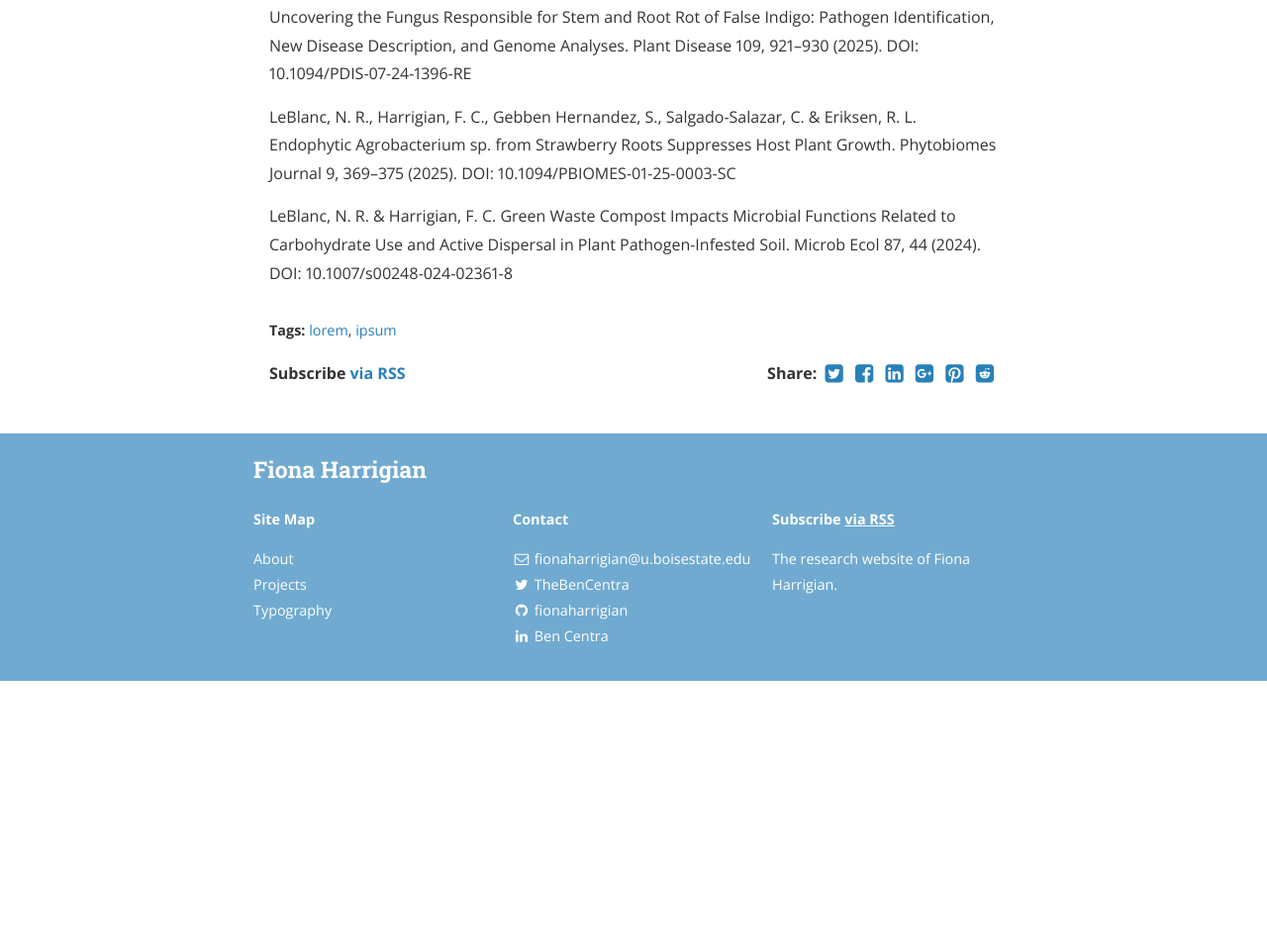
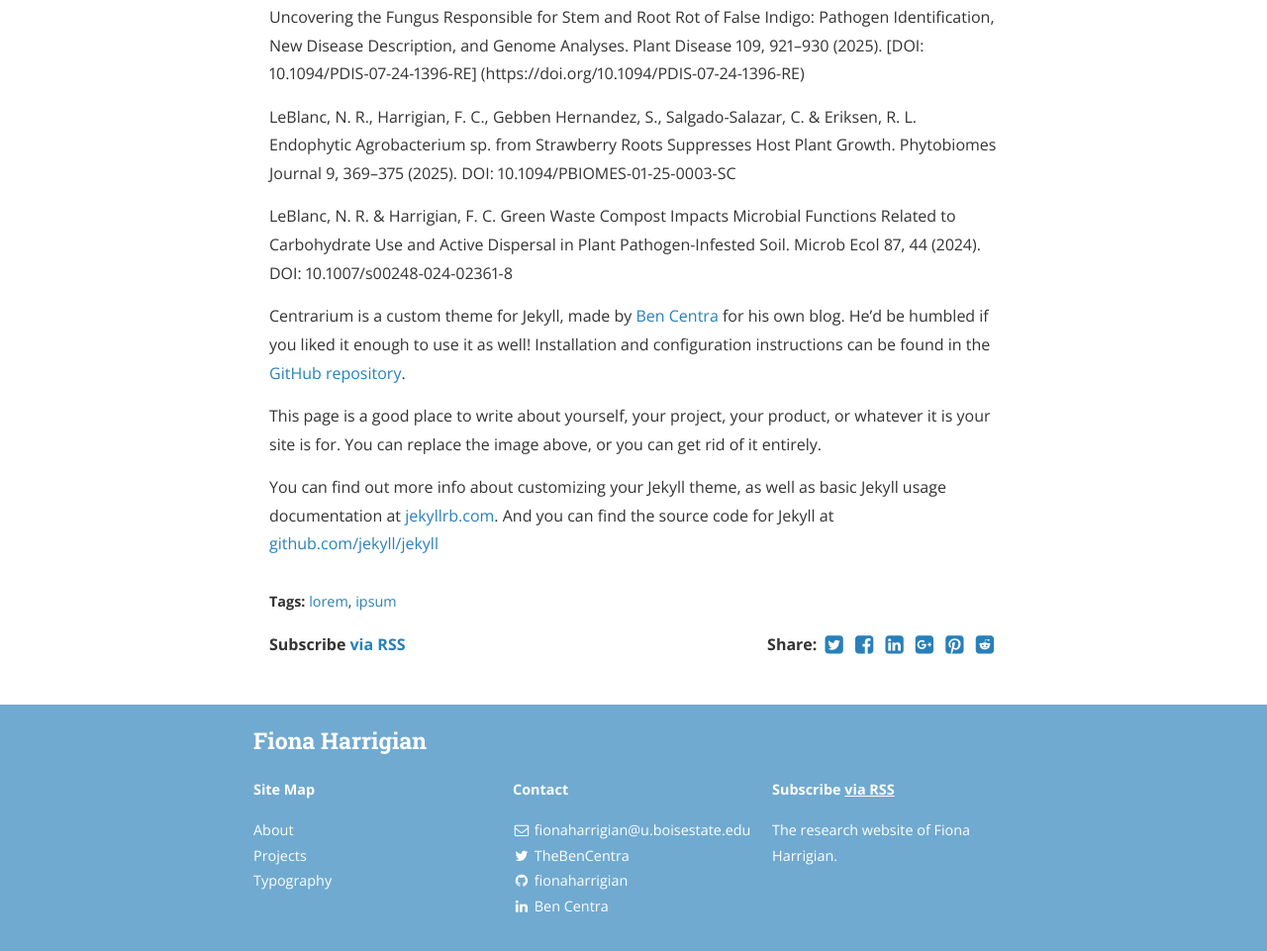
Before and after one commit to FionaHarrigian/fionaharrigian.github.io, a Jekyll site: the page built from _posts/2026-04-22-USDA-ARS.md, in a window 1280 px wide and 1400 px high, scrolled down 440 px. Shown: the part 439-1400 px from the top of the window at 99% size. Built offline with Jekyll 4.4.1, drawn with Linux system fonts in a browser that asks for light colours; nearby versions of some CDN libraries; before the commit the page ends 1567 px from its top, so only the background shows below that; some of the changed text lies outside the part shown.

Commit message:
Update 2026-04-22-USDA-ARS.md
added trial url to first article

```diff
--- a/_posts/2026-04-22-USDA-ARS.md
+++ b/_posts/2026-04-22-USDA-ARS.md
@@ -9,8 +9,18 @@ tags: lorem ipsum
 
 ![alt text]({{ site.baseurl }}/assets/Bapt5crown100xspores.jpeg "Fungal spores growing out of Baptisa crown"){:.profile}
 
-Harrigian, F. C., LeBlanc, N. R., Eriksen, R. L.; Bush, E.; Rodriguez Salamanca, L.; Salgado-Salazar, C. Uncovering the Fungus Responsible for Stem and Root Rot of False Indigo: Pathogen Identification, New Disease Description, and Genome Analyses. Plant Disease 109, 921–930 (2025). DOI: 10.1094/PDIS-07-24-1396-RE
+Harrigian, F. C., LeBlanc, N. R., Eriksen, R. L.; Bush, E.; Rodriguez Salamanca, L.; Salgado-Salazar, C. Uncovering the Fungus Responsible for Stem and Root Rot of False Indigo: Pathogen Identification, New Disease Description, and Genome Analyses. Plant Disease 109, 921–930 (2025). [DOI: 10.1094/PDIS-07-24-1396-RE] (https://doi.org/10.1094/PDIS-07-24-1396-RE)
 
 LeBlanc, N. R., Harrigian, F. C., Gebben Hernandez, S., Salgado-Salazar, C. & Eriksen, R. L. Endophytic Agrobacterium sp. from Strawberry Roots Suppresses Host Plant Growth. Phytobiomes Journal 9, 369–375 (2025). DOI: 10.1094/PBIOMES-01-25-0003-SC
 
 LeBlanc, N. R. & Harrigian, F. C. Green Waste Compost Impacts Microbial Functions Related to Carbohydrate Use and Active Dispersal in Plant Pathogen-Infested Soil. Microb Ecol 87, 44 (2024). DOI: 10.1007/s00248-024-02361-8
+
+Centrarium is a custom theme for Jekyll, made by [Ben Centra][bencentra] for his own blog. He'd be humbled if you liked it enough to use it as well! Installation and configuration instructions can be found in the [GitHub repository](https://github.com/bencentra/centrarium).
+
+This page is a good place to write about yourself, your project, your product, or whatever it is your site is for. You can replace the image above, or you can get rid of it entirely.
+
+You can find out more info about customizing your Jekyll theme, as well as basic Jekyll usage documentation at [jekyllrb.com](http://jekyllrb.com/). And you can find the source code for Jekyll at [github.com/jekyll/jekyll](https://github.com/jekyll/jekyll)
+
+[centrarium]: https://github.com/bencentra/centrarium
+[bencentra]: http://bencentra.com
+[jekyll]: https://github.com/jekyll/jekyll
```
